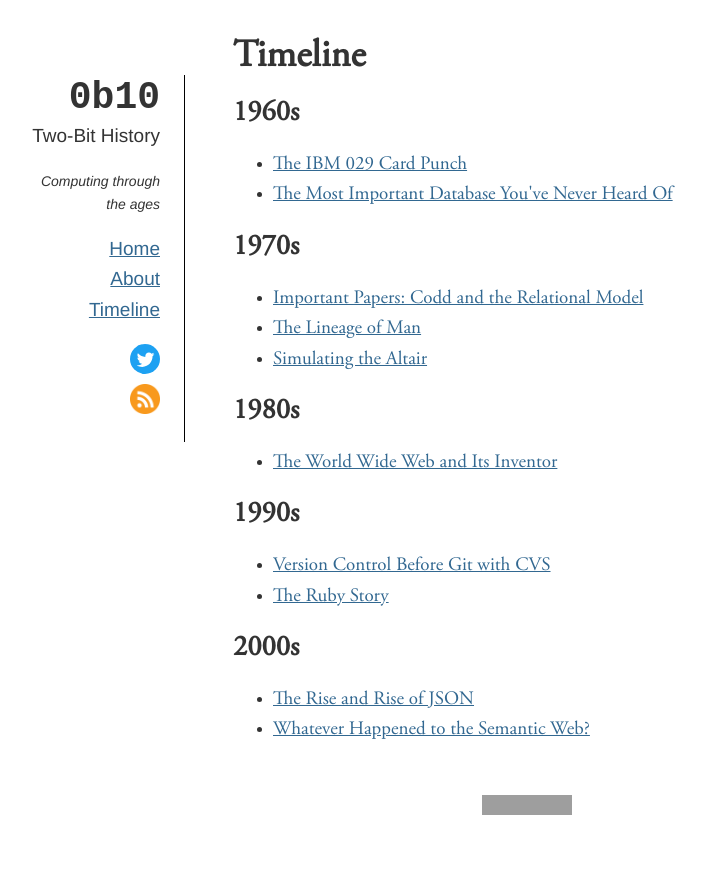
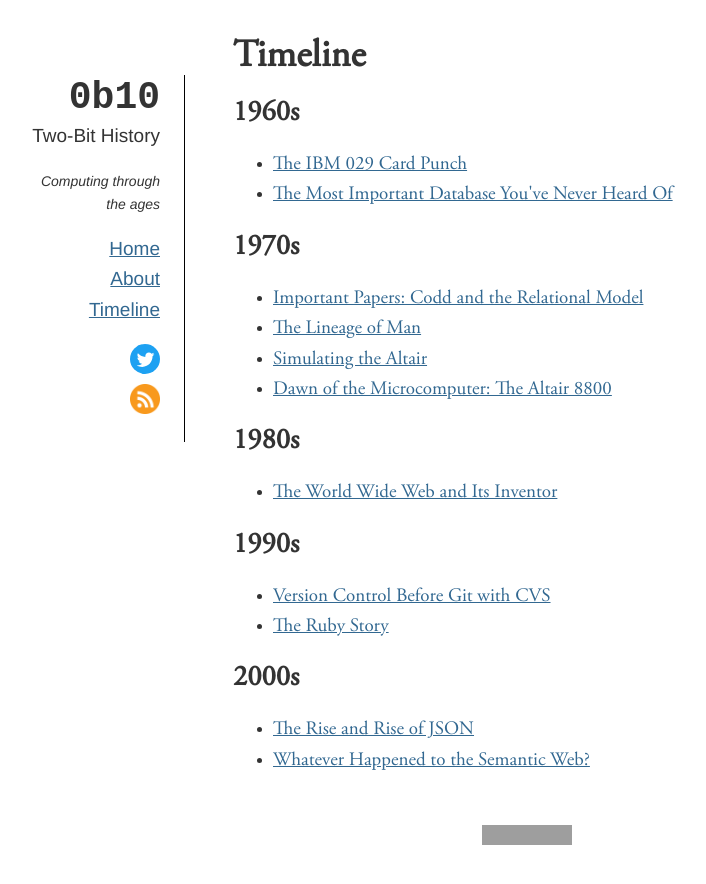
Before and after one commit to sinclairtarget/sinclairtarget.github.io, a Jekyll site: the page built from timeline.html, in a window 1280 px wide. Shown: the top 884 px of the page, without its empty margins (113-819 px from the left). Built offline with Jekyll 4.4.1, drawn with Linux system fonts in a browser that asks for light colours; grey boxes are pictures that could not be loaded.

Commit message:
Add dawn of the microcomputer post to timeline.

```diff
--- a/timeline.html
+++ b/timeline.html
@@ -31,6 +31,11 @@ title: Two-Bit History
   <li>
     <a href="{% link _posts/2017-12-02-simulating-the-altair.md %}">
       Simulating the Altair
+    </a>
+  </li>
+  <li>
+    <a href="{% link _posts/2018-07-22-dawn-of-the-microcomputer.md %}">
+      Dawn of the Microcomputer: The Altair 8800
     </a>
   </li>
 </ul>
```
